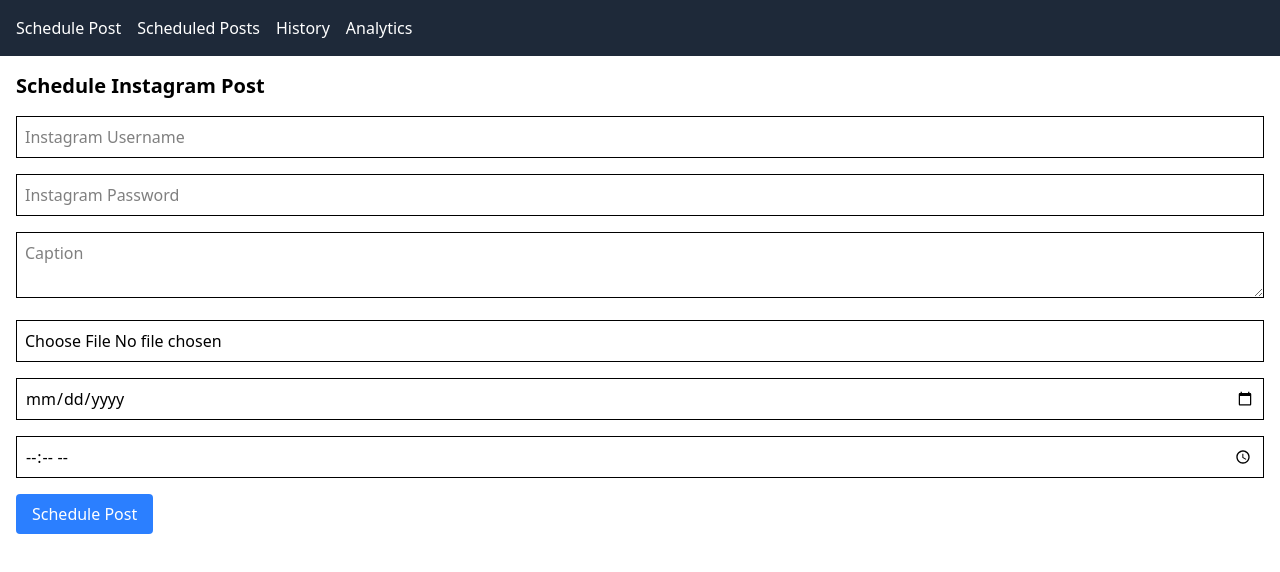
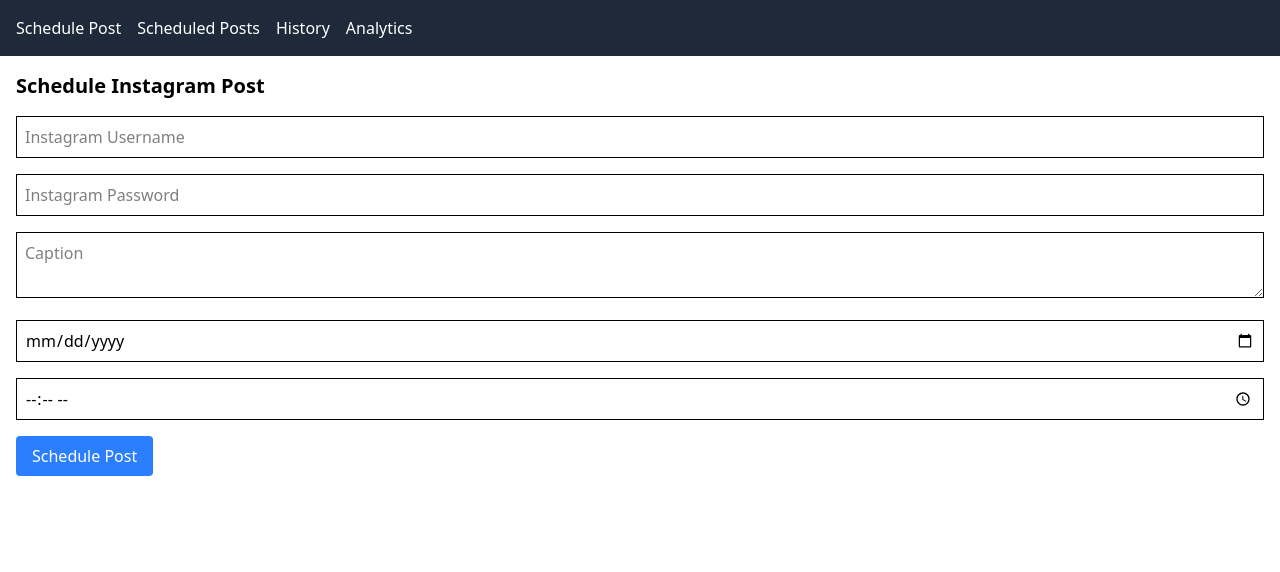
Before and after one commit to bandlapraharshitha/S69_praharshitha_capstone_postcron, a React (Vite) app in the folder client/: page /home in a window 1280 px wide. Shown: the top 572 px of the page. Built offline with nearby package versions, Linux system fonts and the light colour scheme.

Commit message:
changes for file upload

```diff
--- a/client/src/pages/SchedulePost.jsx
+++ b/client/src/pages/SchedulePost.jsx
@@ -75,13 +75,7 @@
           onChange={(e) => setCaption(e.target.value)}
           className="border p-2 w-full"
         />
-        <input
-          type="file"
-          accept="image/*"
-          onChange={(e) => setImage(e.target.files[0])}
-          required
-          className="border p-2 w-full"
-        />
+
         <input
           type="date"
           value={date}
```
